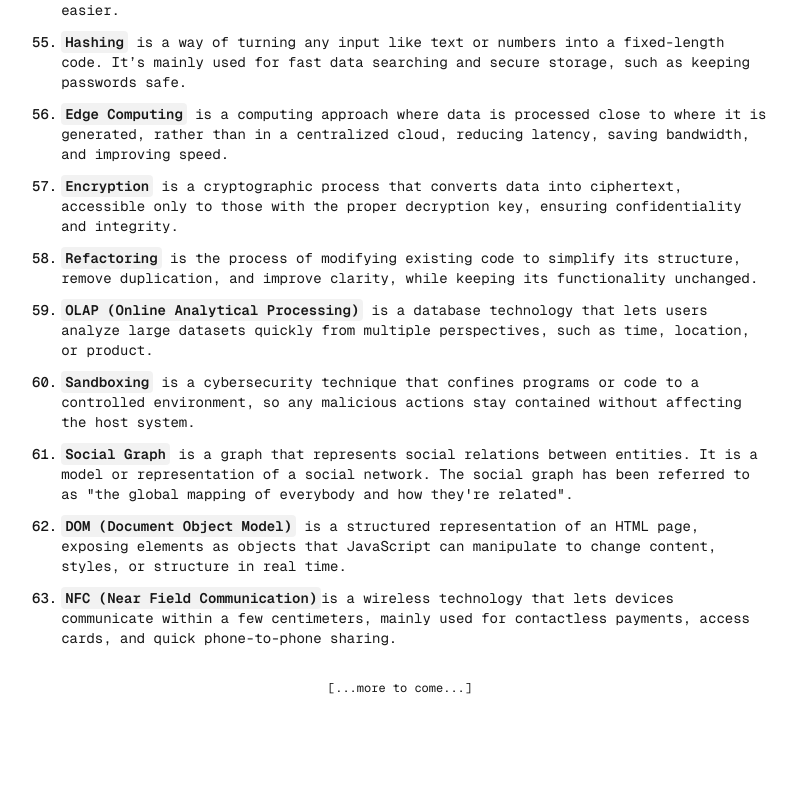
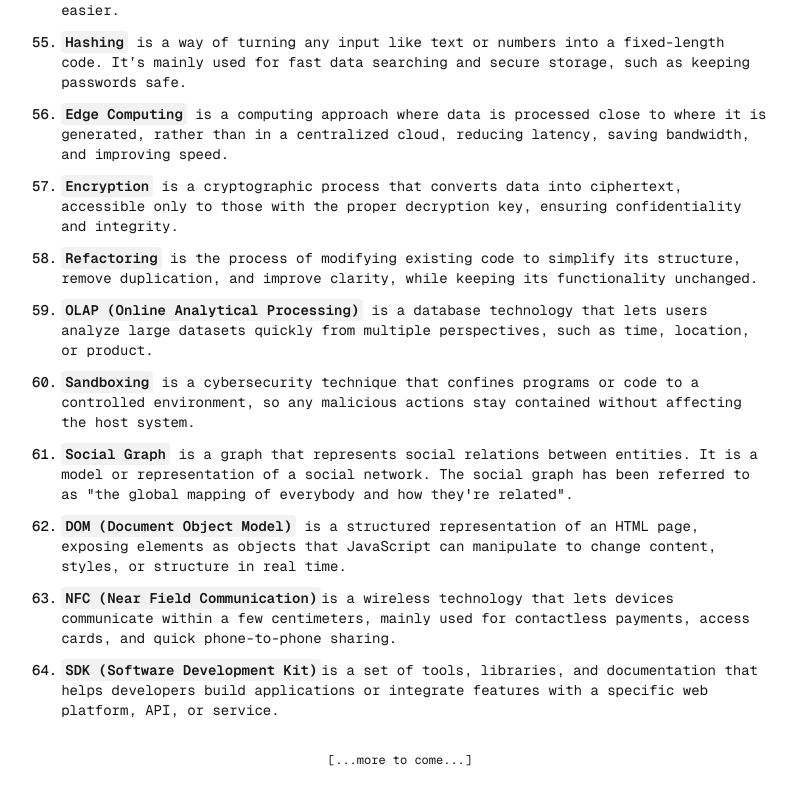
Before and after one commit to BrahimBoussada/mind-log, a Next.js app: page / in a window 1280 px wide. Shown: the part 3279-4079 px from the top of the page, without its empty margins (240-1037 px from the left). Before the commit the page ends 4007 px from the top, so only its background shows below. Built offline with nearby package versions, Linux system fonts and the light colour scheme.

Commit message:
log:24-09-2025

```diff
--- a/src/app/page.tsx
+++ b/src/app/page.tsx
@@ -595,6 +595,16 @@ export default function Home() {
             quick phone-to-phone sharing.
           </Text>
         </Note>
+
+        <Note>
+          <N>64. </N>
+          <Text>
+            <Key>SDK (Software Development Kit)</Key>
+            is a set of tools, libraries, and documentation that helps
+            developers build applications or integrate features with a specific
+            web platform, API, or service.
+          </Text>
+        </Note>
       </NoteWrapper>
 
       <span className="font-mono text-xs text-center my-8">
```
